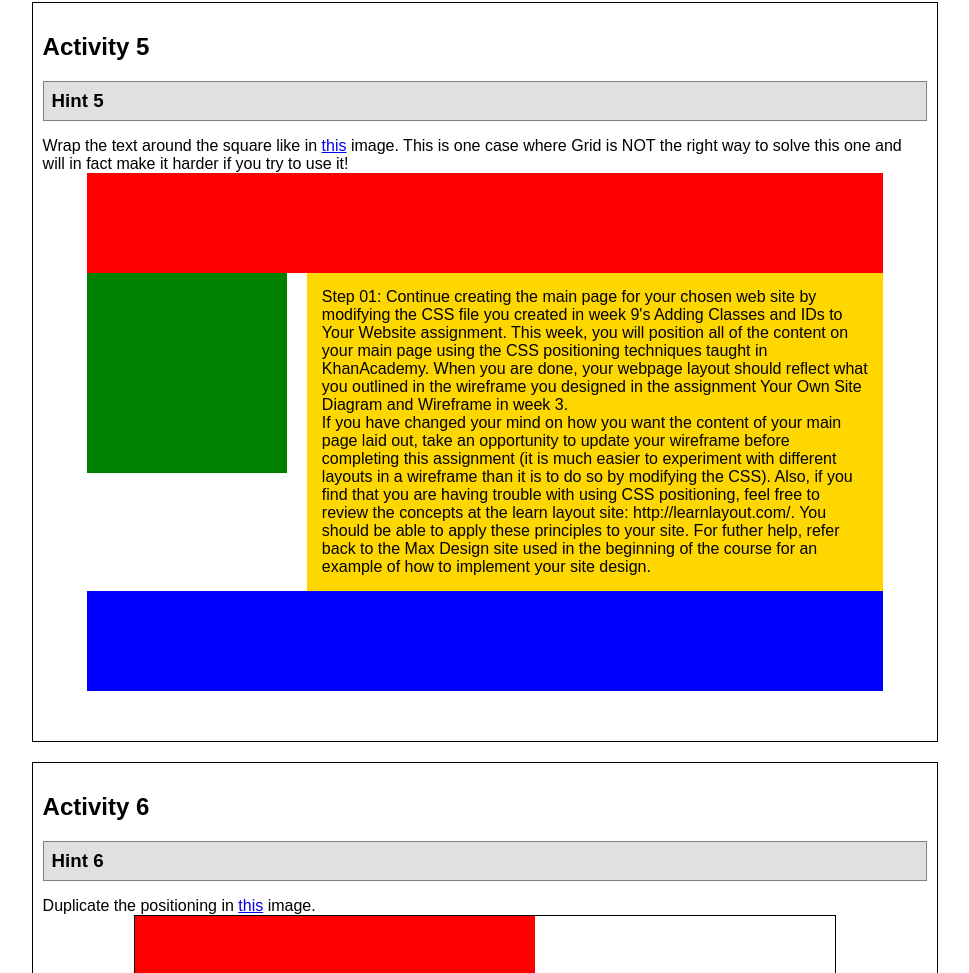
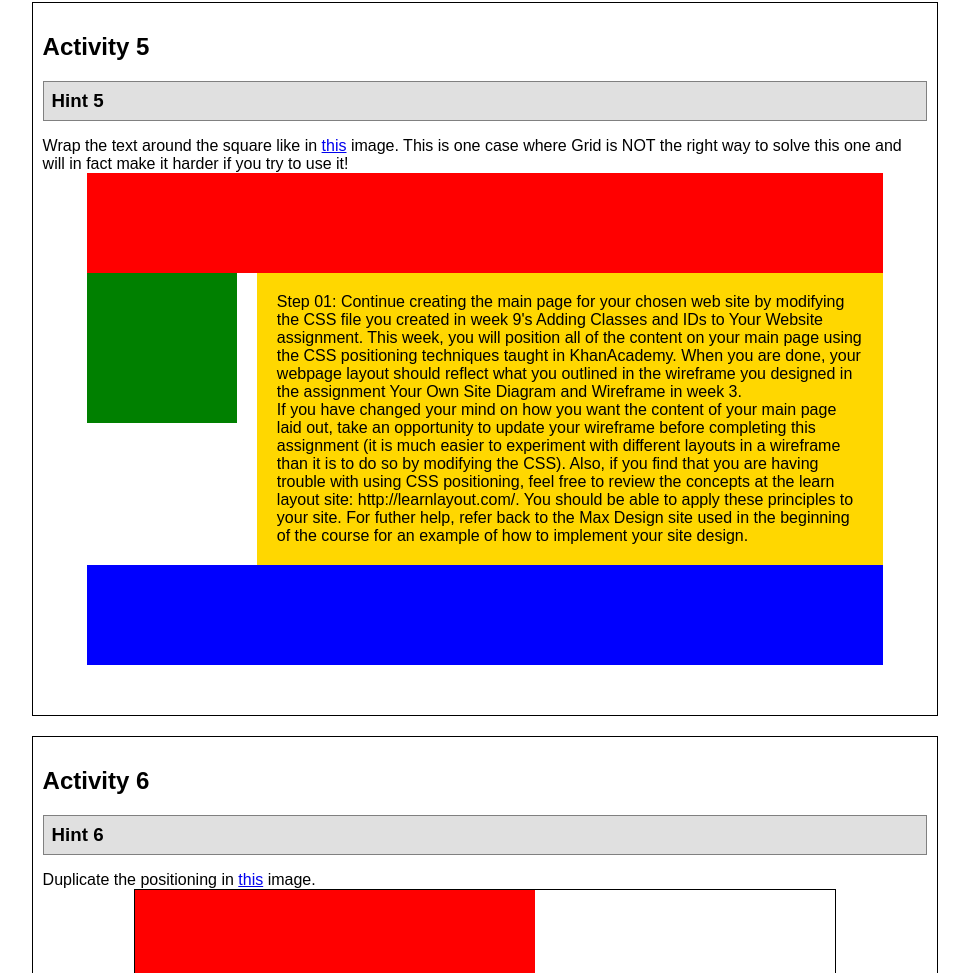
Before and after one commit to ssmoot813/wdd130, a plain HTML site: page positioning.html in a window 1280 px wide. Shown: the part 3013-3986 px from the top of the page, without its empty margins (155-1124 px from the left). Drawn offline with Linux system fonts and the light colour scheme.

Commit message:
tweaked poistioning

```diff
--- a/positionstyles.css
+++ b/positionstyles.css
@@ -173,7 +173,7 @@
   height: 100%;
 }
 
-/* ---------- Activity 5 (correct to match example image) ---------- */
+/* ---------- Activity 5 (Red top, Blue bottom, Yellow text area, Green on top-left) ---------- */
 .content5 {
   width: 90%;
   margin: 0 auto 40px;
@@ -181,35 +181,47 @@
   box-sizing: border-box;
 }
 
-/* Red bar across the top */
+/* Red bar at the top, full width */
 .red5 {
   background-color: red;
   width: 100%;
   height: 100px;
 }
 
-/* Green box on the left — text wraps around it */
-.green5 {
-  width: 200px;
-  height: 200px;
-  background-color: green;
-  float: left;
-  margin: 0 20px 20px 0; /* small right/bottom spacing for text wrap */
-}
-
-/* Yellow box containing the text */
-.yellow5 {
-  background-color: gold;
-  padding: 15px;
-  overflow: auto;
-}
-
-/* Blue bar across the bottom */
+/* Blue bar at the bottom, full width */
 .blue5 {
   background-color: blue;
   width: 100%;
   height: 100px;
-  clear: both; /* ensures it appears below wrapped text and float */
+  clear: both;
+}
+
+/* Yellow box with text, forms the main middle section */
+.yellow5 {
+  background-color: gold;
+  padding: 20px;
+  color: black;
+  overflow: auto; /* ensures text wraps properly */
+  position: relative;
+  z-index: 1;
+}
+
+/* Green box floats on top-left of the yellow area */
+.green5 {
+  background-color: green;
+  width: 150px;
+  height: 150px;
+  float: left;
+  margin: 0 20px 20px 0;
+  position: relative;
+  z-index: 2; /* brings green in front of yellow */
+}
+
+/* Clear floats to prevent layout issues */
+.content5::after {
+  content: "";
+  display: table;
+  clear: both;
 }
 
 /* ---------- Activity 6 (Red back, Blue middle, Yellow bottom-right, Green bottom-left) ---------- */
```
